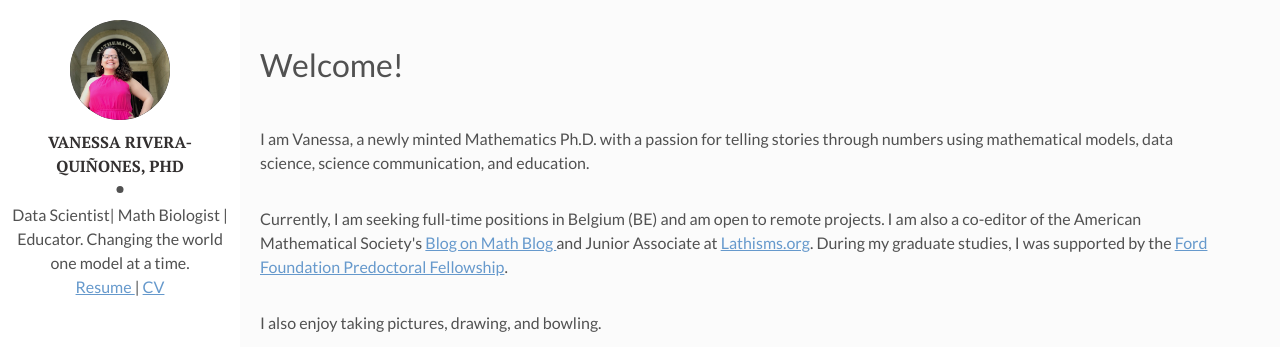
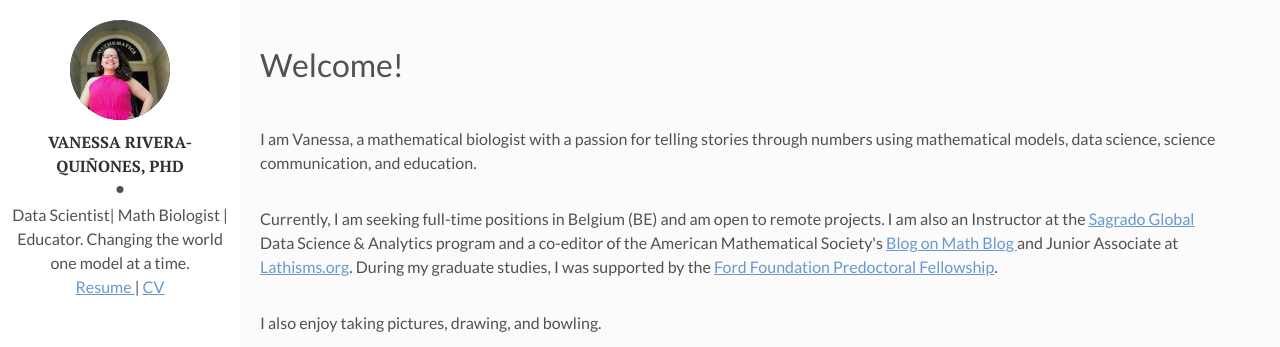
Before and after one commit to vriveraq/vriveraq.github.io, a Jekyll site: the page built from index.html, in a window 1280 px wide, cut to the strip 0-347 px from the top of the page. Built offline with Jekyll 4.4.1, drawn with Linux system fonts in a browser that asks for light colours; the list of posts is cut into pages by our own code.

Commit message:
Update index.html

```diff
--- a/index.html
+++ b/index.html
@@ -7,9 +7,9 @@ layout: main
 
 <h1> Welcome! </h1>
 
-<p>  I am Vanessa, a newly minted Mathematics Ph.D. with a passion for telling stories through numbers using mathematical models, data science, science communication, and education. </p>
+<p>  I am Vanessa, a mathematical biologist with a passion for telling stories through numbers using mathematical models, data science, science communication, and education. </p>
 
-<p>  Currently, I am seeking full-time positions in Belgium (BE) and am open to remote projects. I am also a co-editor of the American Mathematical Society's <a href ="https://blogs.ams.org/blogonmathblogs/author/vanessa/"> Blog on Math Blog </a> and Junior Associate at <a href="http://www.lathisms.org/"> Lathisms.org</a>.
+<p>  Currently, I am seeking full-time positions in Belgium (BE) and am open to remote projects. I am also an Instructor at the <a href="https://global.sagrado.edu/pages/sobre-nosotros" > Sagrado Global </a> Data Science & Analytics program and a co-editor of the American Mathematical Society's <a href ="https://blogs.ams.org/blogonmathblogs/author/vanessa/"> Blog on Math Blog </a> and Junior Associate at <a href="http://www.lathisms.org/"> Lathisms.org</a>.
   During my graduate studies, I was supported by the <a href="https://sites.nationalacademies.org/PGA/FordFellowships/index.htm"> Ford Foundation Predoctoral Fellowship</a>. </p>
 
 <p> I also enjoy taking pictures, drawing, and bowling.</p>
```
